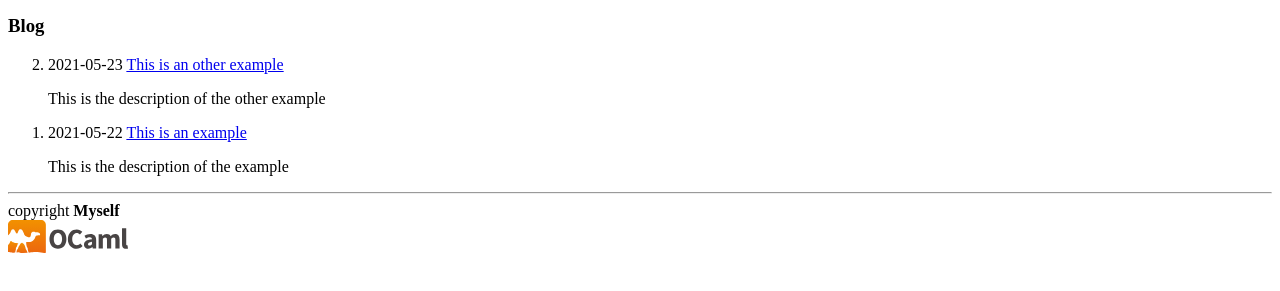
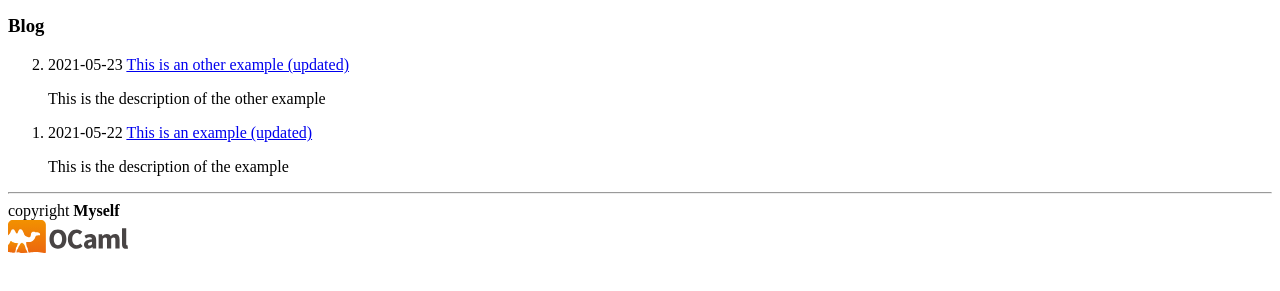
Before and after one commit to xvw/test-yocaml, a plain HTML site: page index.html in a window 1280 px wide. Shown: the part 183-474 px from the top of the page. Drawn offline with Linux system fonts and the light colour scheme.

Commit message:
create file [index.html]

```diff
--- a/index.html
+++ b/index.html
@@ -18,13 +18,13 @@
 
 <li>
   <span class="date">2021-05-23</span>
-  <a href="articles/an_other_article.html">This is an other example</a><br />
+  <a href="articles/an_other_article.html">This is an other example (updated)</a><br />
   <p>This is the description of the other example</p>
 </li>
 
 <li>
   <span class="date">2021-05-22</span>
-  <a href="articles/an_article.html">This is an example</a><br />
+  <a href="articles/an_article.html">This is an example (updated)</a><br />
   <p>This is the description of the example</p>
 </li>
 
```
